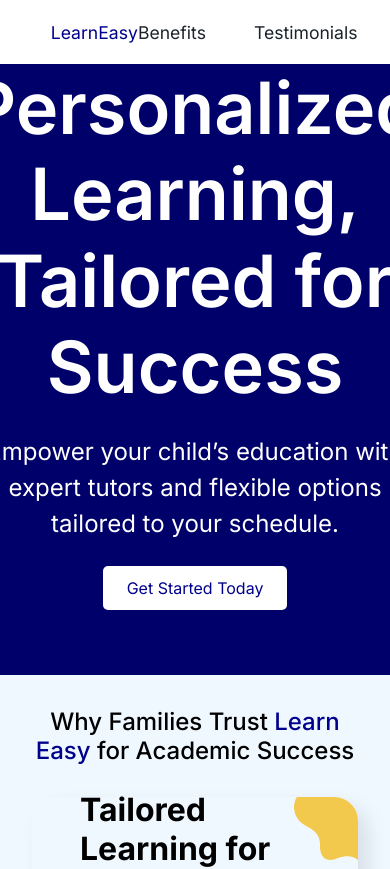
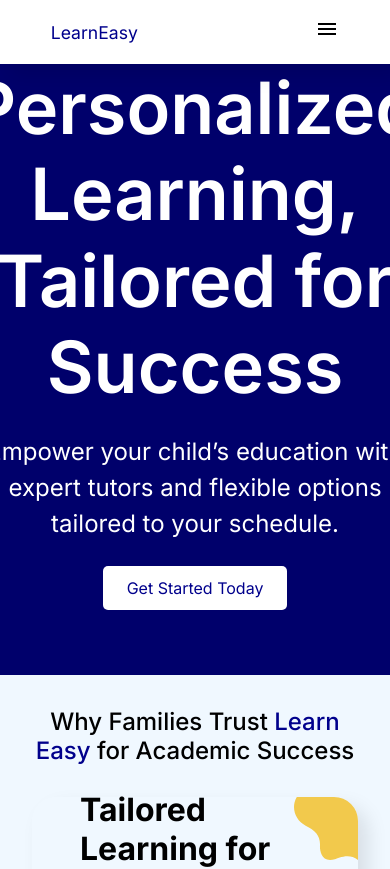
Before and after one commit to Creative-mindset21/easy-learn-edx-website, a React (Vite) app: page / in a window 390 px wide. Shown: the top 869 px of the page. Built offline with nearby package versions, Linux system fonts and the light colour scheme.

Commit message:
updated the media queries

```diff
--- a/src/components/About/about.module.css
+++ b/src/components/About/about.module.css
@@ -16,7 +16,7 @@
 .aboutDetails {
   display: flex;
   flex-wrap: wrap;
-  gap: 2rem;
+  gap: 5rem;
   justify-content: center;
   margin-bottom: 2rem;
 }
@@ -71,7 +71,7 @@
   }
 }
 
-@media (max-width: 989px) {
+@media (max-width: 1024px) {
   .about h2 {
     font-size: 1.5rem;
   }
--- a/src/components/Header/Header.jsx
+++ b/src/components/Header/Header.jsx
@@ -1,8 +1,21 @@
 import { NavLink, Outlet } from "react-router-dom";
 import { HashLink } from "react-router-hash-link";
 import css from "./header.module.css";
+import { MdClose, MdMenu } from "react-icons/md";
+import { useState } from "react";
 
 const Header = () => {
+  const [isTrue, setIsTrue] = useState(false);
+
+  //! ===== HAMBURGER MENU =====
+  const menuBtn = () => {
+    setIsTrue((prev) => !prev);
+  };
+
+  //! ===== CONDITIONAL CLASSES =====
+  const navOpen = css.navOpen;
+  const navClose = css.navClose;
+
   return (
     <>
       <header id="container" className={css.header}>
@@ -10,7 +23,7 @@ const Header = () => {
           <NavLink to="/">LearnEasy</NavLink>
         </div>
 
-        <nav>
+        <nav className={`${css.nav} ${isTrue ? navOpen : navClose}`}>
           <ul>
             <li>
               <HashLink to="#about">Benefits</HashLink>
@@ -24,7 +37,15 @@ const Header = () => {
               </NavLink>
             </li>
           </ul>
+
+          <button className={css.closeBtn} onClick={menuBtn}>
+            <MdClose />
+          </button>
         </nav>
+
+        <button className={css.menuBtn} onClick={menuBtn}>
+          <MdMenu />
+        </button>
       </header>
 
       <Outlet />
--- a/src/components/Header/header.module.css
+++ b/src/components/Header/header.module.css
@@ -11,6 +11,7 @@
   justify-content: space-between;
   align-items: center;
   font-size: 1.1rem;
+  box-shadow: 10px 10px 20px rgba(0, 0, 0, 0.1);
 }
 
 .logo {
@@ -23,22 +24,18 @@
   color: var(--blue);
 }
 
-nav ul {
+.nav ul {
   display: flex;
   align-items: center;
   justify-content: center;
   gap: 3rem;
 }
 
-nav ul li {
+.nav ul li {
   position: relative;
 }
 
-nav ul li a {
-  color: #1d242d;
-}
-
-nav ul li:not(:last-child)::before {
+.nav ul li:not(:last-child)::before {
   position: absolute;
   bottom: 0;
   left: 0;
@@ -49,6 +46,62 @@ nav ul li:not(:last-child)::before {
   transition: all 0.3s ease;
 }
 
-nav ul li:not(:last-child):hover::before {
+.nav ul li a {
+  color: #1d242d;
+}
+
+.nav ul li:last-child a {
+  color: #fff;
+}
+
+.nav ul li:not(:last-child):hover::before {
   width: 100%;
 }
+
+.menuBtn,
+.closeBtn {
+  display: none;
+}
+
+@media (max-width: 1024px) {
+  .nav {
+    position: absolute;
+    top: 4rem;
+    box-shadow: 10px 10px 20px rgba(0, 0, 0, 0.2);
+    background-color: #fff;
+    height: 100vh;
+    padding: 15% 2%;
+    transition: all 0.4s ease;
+  }
+
+  .nav.navOpen {
+    left: 0;
+  }
+
+  .nav.navClose {
+    left: -99%;
+  }
+
+  .nav ul {
+    display: flex;
+    flex-direction: column;
+  }
+
+  .nav ul li a {
+    font-size: 1.3rem;
+  }
+
+  .menuBtn {
+    display: block;
+    font-size: 1.5rem;
+  }
+
+  .closeBtn {
+    position: absolute;
+    top: 0;
+    right: 0;
+    padding: 1rem;
+    font-size: 1.5rem;
+    display: block;
+  }
+}
--- a/src/components/Hero/hero.module.css
+++ b/src/components/Hero/hero.module.css
@@ -55,7 +55,7 @@
   }
 }
 
-@media (max-width: 989px) {
+@media (max-width: 1024px) {
   .hero {
     height: 80vh;
   }
--- a/src/components/Testimonials/Testimonials.module.css
+++ b/src/components/Testimonials/Testimonials.module.css
@@ -92,7 +92,7 @@
   }
 }
 
-@media (max-width: 989px) {
+@media (max-width: 1024px) {
   .testimonials {
     flex-direction: column;
     gap: 4rem;
--- a/src/index.css
+++ b/src/index.css
@@ -37,6 +37,12 @@ img {
   object-fit: cover;
 }
 
+button {
+  border: none;
+  outline: none;
+  background: transparent;
+}
+
 #container {
   padding: 1.5rem 13%;
 }
```
